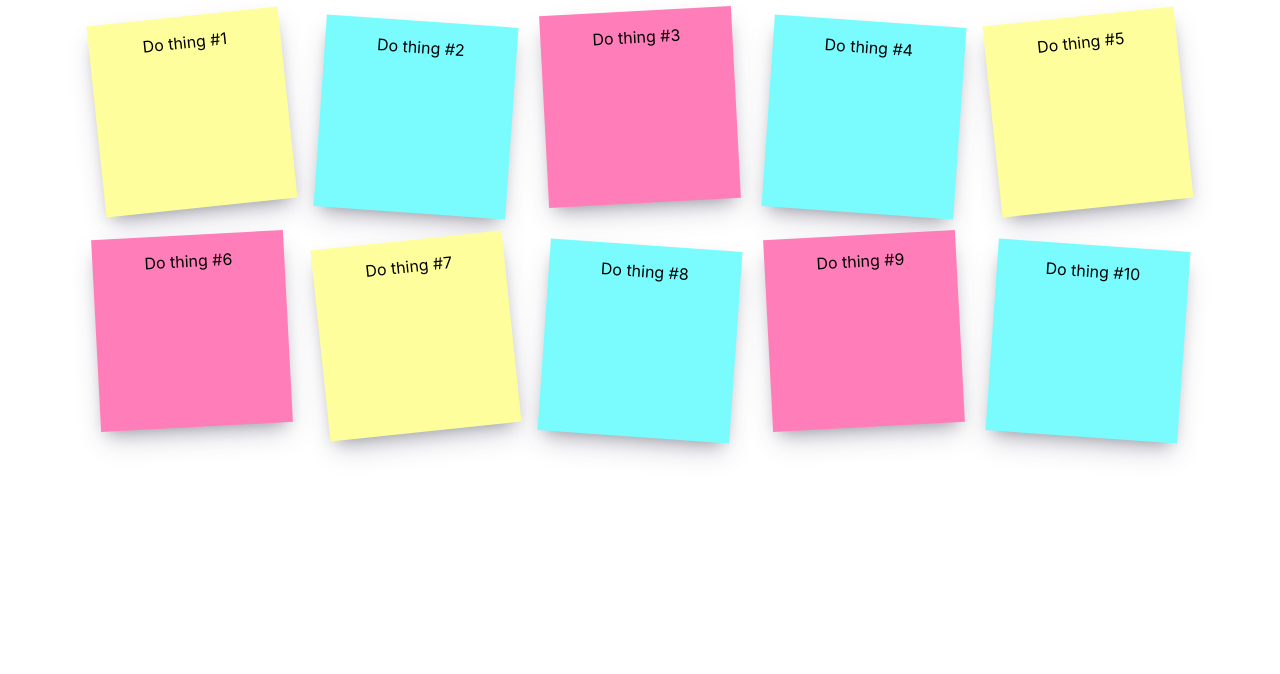
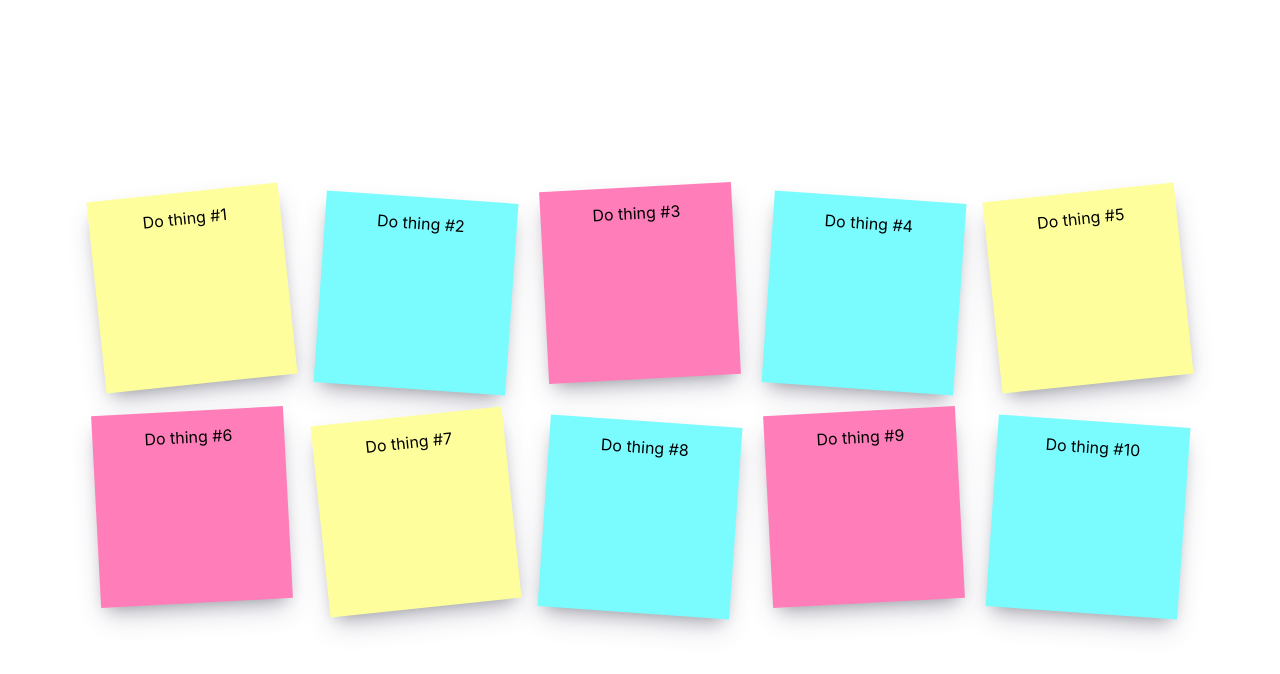
Before and after one commit to DeepakBarwal/mern-notes-frontend, a React (Create React App) app: page / in a window 1280 px wide. Shown: the top 674 px of the page. Built offline with nearby package versions, Linux system fonts and the light colour scheme; the HTML template or start-up script is replaced by a standard one.

Commit message:
centered app

```diff
--- a/src/App.css
+++ b/src/App.css
@@ -1,5 +1,9 @@
 .App {
   text-align: center;
+  display: flex;
+  justify-content: center;
+  align-items: center;
+  height: 100%;
 }
 
 .notes-list {
```
